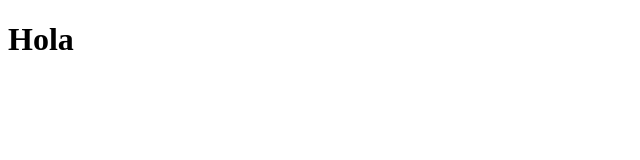
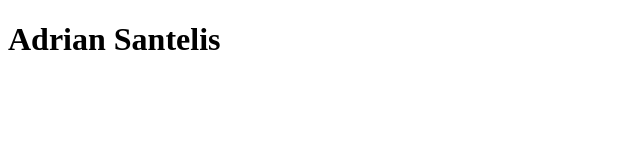
Before and after one commit to adriandrs/git_test, a plain HTML site: page index.html in a window 1280 px wide. Shown: the whole page, without its empty margins (0-640 px from the left). Drawn offline with Linux system fonts and the light colour scheme.

Commit message:
Modificacion del html

```diff
--- a/index.html
+++ b/index.html
@@ -5,11 +5,11 @@
     <meta charset="UTF-8">
     <meta http-equiv="X-UA-Compatible" content="IE=edge">
     <meta name="viewport" content="width=device-width, initial-scale=1.0">
-    <title>Document</title>
+    <title>Primera Pagina</title>
 </head>
 
 <body>
-    <h1>Hola</h1>
+    <h1>Adrian Santelis</h1>
 </body>
 
 </html>
```
